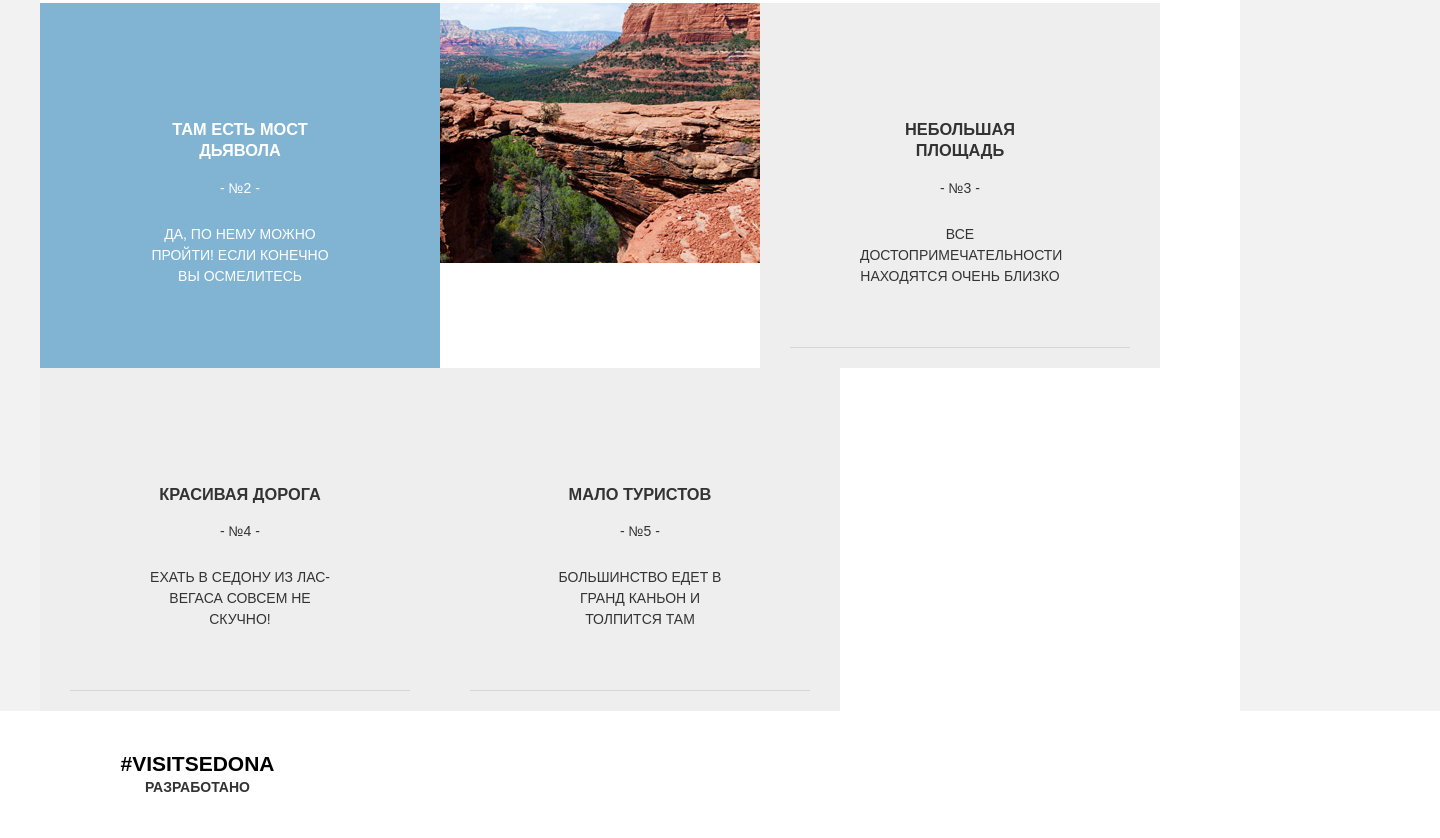
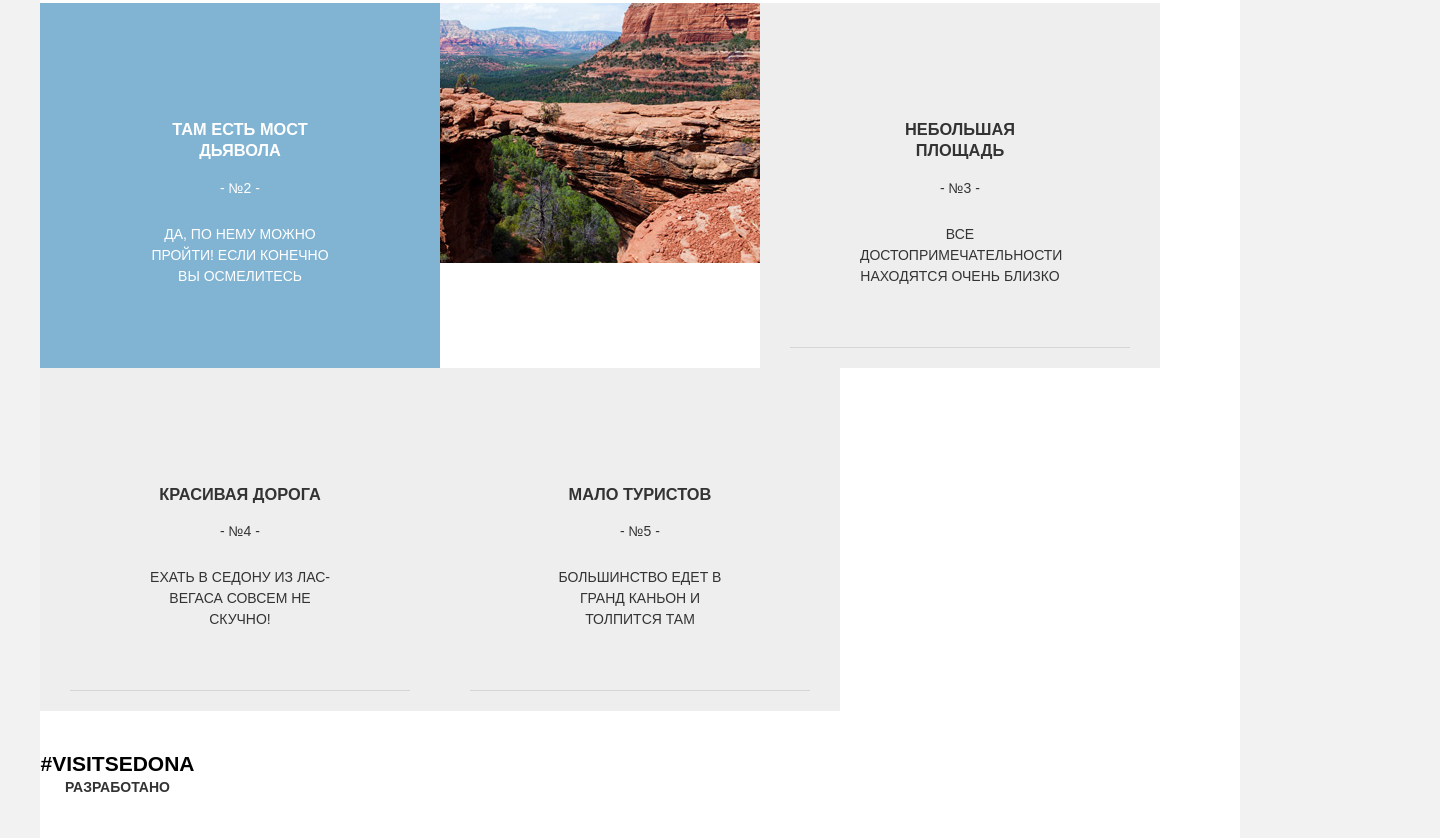
Before and after one commit to dodogiggles/633617-sedona-17, a plain HTML site: page source/index.html in a window 1280 px wide. Shown: the part 1607-2445 px from the top of the page, 1440 px wide, since content can reach past the window. Drawn offline with nearby package versions, Linux system fonts and the light colour scheme; files that its build step writes are made by us from their sources.

Commit message:
Поправила еще футер

```diff
--- a/source/less/page-footer.less
+++ b/source/less/page-footer.less
@@ -1,7 +1,5 @@
 .page-footer {
   background-color: #ffffff;
-  padding-left: 20px;
-  padding-right: 20px;
   padding-top: 40px;
   padding-bottom: 25px;
 }
@@ -38,8 +36,6 @@
     width: @tablet-width;
     margin: 0 auto;
     background-color: #ffffff;
-    padding-left: 60px;
-    padding-right: 60px;
     padding-top: 40px;
     padding-bottom: 40px;
     display: flex;
@@ -57,7 +53,5 @@
 @media (min-width: @desktop-width) {
   .page-footer {
     width: @desktop-width;
-    padding-left: 120px;
-    padding-right: 120px;
   }
 }
```
